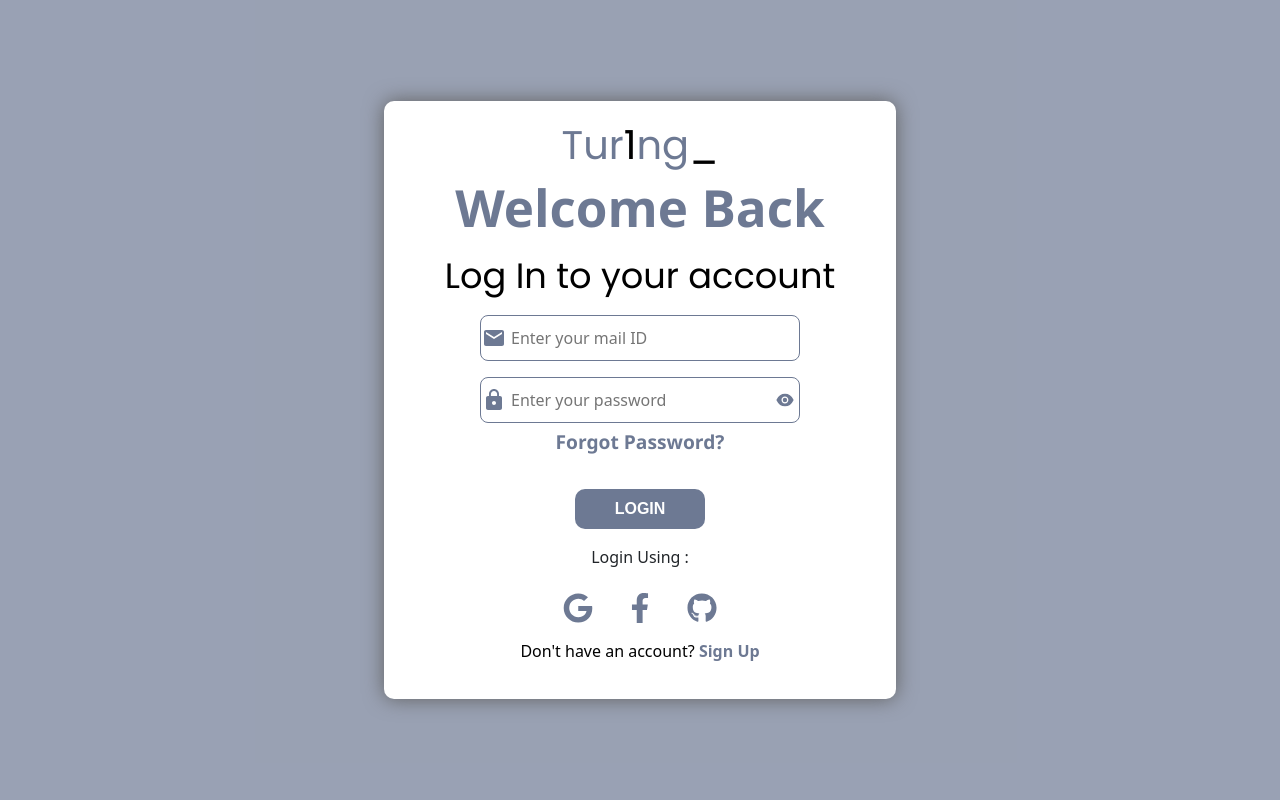
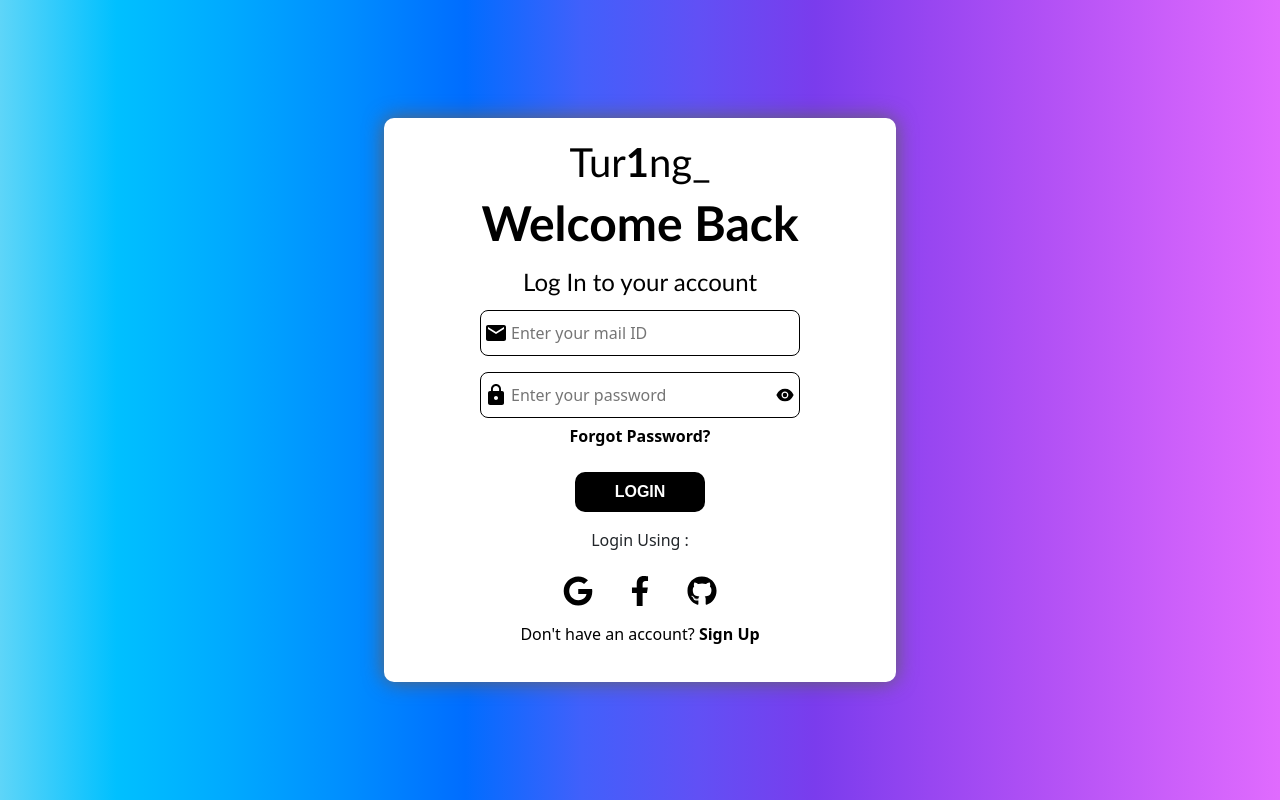
Before and after one commit to AtriSukul1508/Njack_Hack_It_Out-Tur1ng-, a React (Create React App) app in the folder tur1ng/: page /login in a window 1280 px wide. Built offline with nearby package versions, Linux system fonts and the light colour scheme; a web font is replaced by a local one.

Commit message:
login ui changed

```diff
--- a/tur1ng/src/Components/Login.jsx
+++ b/tur1ng/src/Components/Login.jsx
@@ -35,10 +35,10 @@ const Login = () => {
         <div className="container_login">
           <div className="heading_line" style={{ textAlign: "center" }}>
             <h1 className="heading_title">
-              Tur<span>1</span>ng<span>_</span>
+              Tur<span style={{fontWeight:"bold"}}>1</span>ng<span>_</span>
             </h1>
 
-            <h1 className="welcome_msg">Welcome Back</h1>
+            <h2 className="welcome_msg">Welcome Back</h2>
 
             <h3 className="login_msg">Log In to your account</h3>
           </div>
@@ -46,7 +46,7 @@ const Login = () => {
             <div className="login__credentials">
               <div className="user_email_field info_field">
                 <Email className="info_icon" />
-                <input
+                <input className="formtext"
                   type="text"
                   name="email"
                   autoComplete="off"
@@ -60,7 +60,7 @@ const Login = () => {
               </div>
               <div className="user_password_field info_field">
                 <Lock className="info_icon" />
-                <input
+                <input className="formtext"
                   type="password"
                   name="password"
                   autoComplete="off"
--- a/tur1ng/src/Components/SignUp.jsx
+++ b/tur1ng/src/Components/SignUp.jsx
@@ -89,7 +89,7 @@ const SignUp = () => {
                 <div className='signup__container'>
                     <div className='heading_line' style={{ textAlign: 'center' }}>
                         <h1 className='heading_title'>Tur<span>1</span>ng<span>_</span></h1>
-                        <h2 style={{ fontFamily: 'Poppins', margin: '.8rem 0' }} >Create Your Account</h2>
+                        <h2 style={{ fontFamily: "'Trebuchet MS", margin: '.8rem 0' }} >Create Your Account</h2>
                     </div>
                     <form method='POST' className='user_acc_info' aria-label="Sign up form">
                         <div className='acc__credentials'>
--- a/tur1ng/src/styles/login.css
+++ b/tur1ng/src/styles/login.css
@@ -7,12 +7,13 @@
 }
 .credentials__container {
   gap: 5px;
+
   width: 100vw;
   height: 100vh;
   display: flex;
   justify-content: center;
   align-items: center;
-  background-color: #6d7993b2;
+  background-image: linear-gradient(to right, #5ed5f8, #00c0ff, #00a9ff, #008dff, #006dff, #4160fb, #6150f5, #7a3ced, #9846f1, #b251f5, #ca5efa, #e06bfe);
 }
 
 .container_reset__pass {
@@ -64,7 +65,7 @@ input:not([type="submit"]) {
   padding: 10px 10px 10px 30px;
   outline: none;
   border: none;
-  border: 1px solid #6d7993;
+  border: 1px solid black;
   border-radius: 8px;
   /* margin-top: 1.7rem; */
 }
@@ -72,11 +73,11 @@ input:not([type="submit"]):focus {
   /* border-bottom: 2px solid #465370; */
 
   border-color: #3e6ac7 !important;
-  box-shadow: 0px 0px 2px #6d7993;
+  box-shadow: 0px 0px 2px black;
 }
 #reset__pass_user_mail:focus {
   border-color: #3e6ac7 !important;
-  box-shadow: 0px 0px 2px #6d7993;
+  box-shadow: 0px 0px 2px black;
 }
 .info_field {
   position: relative;
@@ -87,18 +88,23 @@ input:not([type="submit"]):focus {
 
 .info_icon {
   position: absolute;
-  left: 2px;
+  left: 4px;
+  right: 4rem;
   /* top: 1.5rem; */
-  color: #6d7993;
+  color: black;
   /* padding-left: 5px; */
 }
 
 #pw_icon {
   position: absolute;
-  right: 5px;
+  right: 30px;
+  fill: black;
   /* top: 1.5rem; */
-  color: #6d7993;
+  color: black;
   /* padding-left: 5px; */
+}
+.formtext{
+  padding-left: 0.6rem;
 }
 
 #confirm_email__btn,
@@ -108,7 +114,7 @@ input:not([type="submit"]):focus {
   padding: 8px;
   border-radius: 10px;
   width: 130px;
-  background-color: #6d7993;
+  background-color: black;
   color: white;
   font-weight: bold;
   font-family: "Raleway", sans-serif;
@@ -130,23 +136,24 @@ input:not([type="submit"]):focus {
 }
 
 .welcome_msg {
-  font-family: "Segoe UI", Tahoma, Geneva, Verdana, sans-serif;
+  font-family:  'Trebuchet MS', 'Lucida Sans Unicode', 'Lucida Grande', 'Lucida Sans', Arial, sans-serif, Geneva, Verdana, sans-serif;
   font-weight: bold;
-  font-size: 3.2rem;
-  color: #6d7993;
+  font-size: 3rem;
+  color: black;
   margin-bottom: 1rem;
 }
 
 .forgot_password {
-  margin-top: 5px;
+  margin-top: 3px;
+  padding-top: 3px;
   text-decoration: none;
-  font-family: "Segoe UI", Tahoma, Geneva, Verdana, sans-serif;
+  font-family:'Trebuchet MS', 'Lucida Sans Unicode', 'Lucida Grande', 'Lucida Sans', Arial, sans-serif Geneva, Verdana, sans-serif;
   font-weight: bold;
-  font-size: 1.2rem;
-  color: #6d7993;
-  margin-bottom: 1rem;
+  font-size: 1rem;
+  color: black;
+  margin-bottom: 0.5rem;
   cursor: pointer;
-  transition: all 0.3s ease-in-out;
+
 }
 
 .forgot_password:hover {
@@ -155,16 +162,22 @@ input:not([type="submit"]):focus {
   color: #465370;
   font-family: "Segoe UI", Tahoma, Geneva, Verdana, sans-serif;
   font-weight: bold;
-  font-size: 1.2rem;
+  font-size: 1rem;
   margin-bottom: 1rem;
   cursor: pointer;
-  transition: all 0.3s ease-in-out;
+
+}
+.heading_title{
+  font-family: 'Trebuchet MS', 'Lucida Sans Unicode', 'Lucida Grande', 'Lucida Sans', Arial, sans-serif;
+  color: black;
 }
 
+
 .login_msg {
-  font-family: poppins;
-  margin: 0.8rem 0;
-  font-size: 2.2rem;
+  font-family: 'Trebuchet MS', 'Lucida Sans Unicode', 'Lucida Grande', 'Lucida Sans', Arial, sans-serif;
+  margin: 0.5rem 0rem;
+  margin-top: 0rem;
+  font-size: 1.5rem;
   color: black;
 }
 
@@ -188,7 +201,7 @@ input:not([type="submit"]):focus {
 
 .google_icon {
   transition: all 0.3s ease-in-out;
-  color: #6d7993;
+  color: black;
   cursor: pointer;
 }
 
@@ -199,7 +212,7 @@ input:not([type="submit"]):focus {
 }
 
 .facebook_icon {
-  color: #6d7993;
+  color: black;
   cursor: pointer;
   transition: all 0.3s ease-in-out;
 }
@@ -211,7 +224,7 @@ input:not([type="submit"]):focus {
 
 .github_icon {
   transition: all 0.3s ease-in-out;
-  color: #6d7993;
+  color: black;
   cursor: pointer;
 }
 
@@ -223,7 +236,7 @@ input:not([type="submit"]):focus {
 .signup__link {
   transition: all 0.3s ease-in-out;
   text-decoration: none;
-  color: #6d7993;
+  color: black;
   font-weight: bold;
 }
 .signup__link:hover {
@@ -233,7 +246,7 @@ input:not([type="submit"]):focus {
 }
 
 .text-secondary {
-  color: #6d7993;
+  color: black;
   font-weight: bold;
   font-family: "Segoe UI", Tahoma, Geneva, Verdana, sans-serif;
   font-size: 1.2rem;
--- a/tur1ng/src/styles/signup.css
+++ b/tur1ng/src/styles/signup.css
@@ -10,7 +10,7 @@
     display: flex;
     justify-content: center;
     align-items: center;
-    background-color: #6d7993b2;
+    background-image: linear-gradient(to right, #5ed5f8, #00c0ff, #00a9ff, #008dff, #006dff, #4160fb, #6150f5, #7a3ced, #9846f1, #b251f5, #ca5efa, #e06bfe);
 }
 
 .signup__container{
@@ -46,7 +46,7 @@
     position: absolute;
     right: 5px;
     /* top: 1.5rem; */
-    color: #6d7993;
+    color: black;
     /* padding-left: 5px; */
   }
 
@@ -56,7 +56,7 @@
     padding: 8px;
     border-radius: 10px;
     width: 130px;
-    background-color: #6d7993;
+    background-color: black;
     color: white;
     font-weight: bold;
     font-family: 'Raleway',sans-serif;
```
